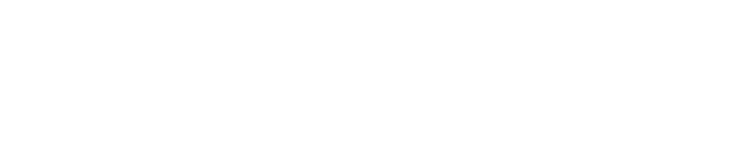
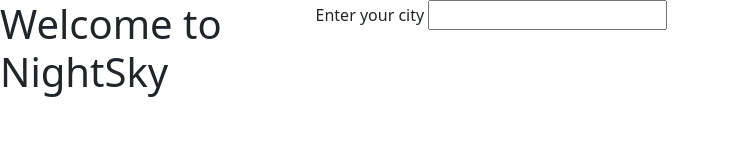
Before and after one commit to Shub-Gautam/NightSky-web, a website: page index.html in a window 1280 px wide. Shown: the whole page, without its empty margins (0-729 px from the left). Drawn offline with nearby package versions, Linux system fonts and the light colour scheme.

Commit message:
working on ui

```diff
--- a/assets/css/styles.css
+++ b/assets/css/styles.css
@@ -0,0 +1,20 @@
+.mainHeading{
+    align-items: center;
+    justify-content: center;
+
+}
+.mcontainer{
+    grid-template-columns: auto;
+    border: 1;
+    border-color: black;
+    display: flex;
+}
+.container{
+    max-width: 768px;
+    margin-left: var(--mb-1-5);
+    margin-right: var(--mb-1-5);
+}
+.grid{
+    display: grid;
+    gap: 1.5rem;
+}
--- a/index.html
+++ b/index.html
@@ -7,8 +7,20 @@
     <title>NightSky</title>
     <link rel="stylesheet" href="https://unicons.iconscout.com/release/v4.0.0/css/line.css">
     <link rel="stylesheet" href="assets/css/styles.css">
+    <link href="https://cdn.jsdelivr.net/npm/bootstrap@5.0.2/dist/css/bootstrap.min.css" rel="stylesheet" integrity="sha384-EVSTQN3/azprG1Anm3QDgpJLIm9Nao0Yz1ztcQTwFspd3yD65VohhpuuCOmLASjC" crossorigin="anonymous">
 </head>
 <body>
+  <div class="mcontainer">
+  <h1 class="mainHeading">Welcome to NightSky</h1>
+  <div class="container">
+    <form action="#" method="POST" >
+      <label class="label" for="">Enter your city</label>
+      <input type="text" name="City" id="city">
+    </form>
+  </div>
+
+</div>
+
 
 </body>
 </html>
```
